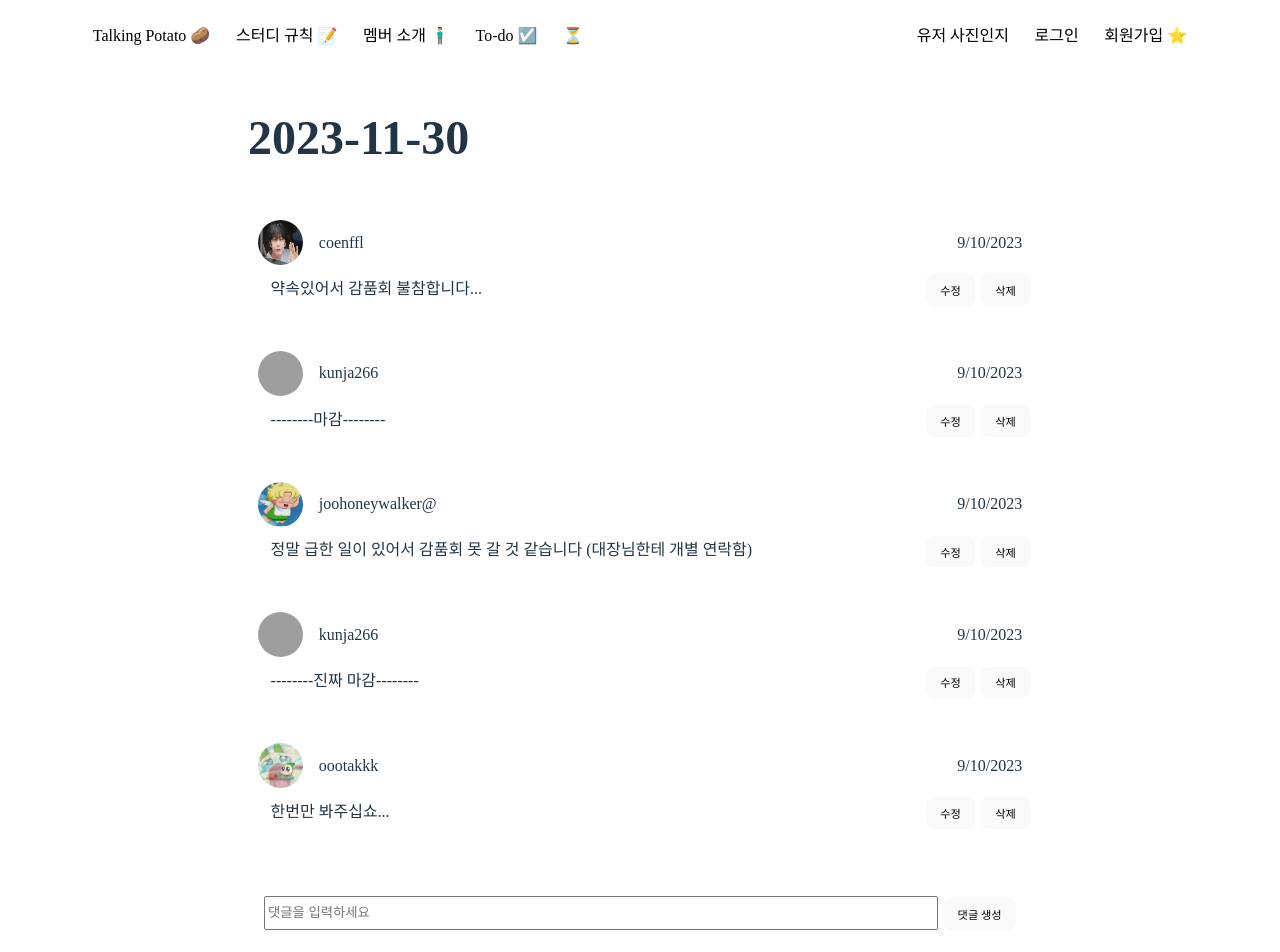
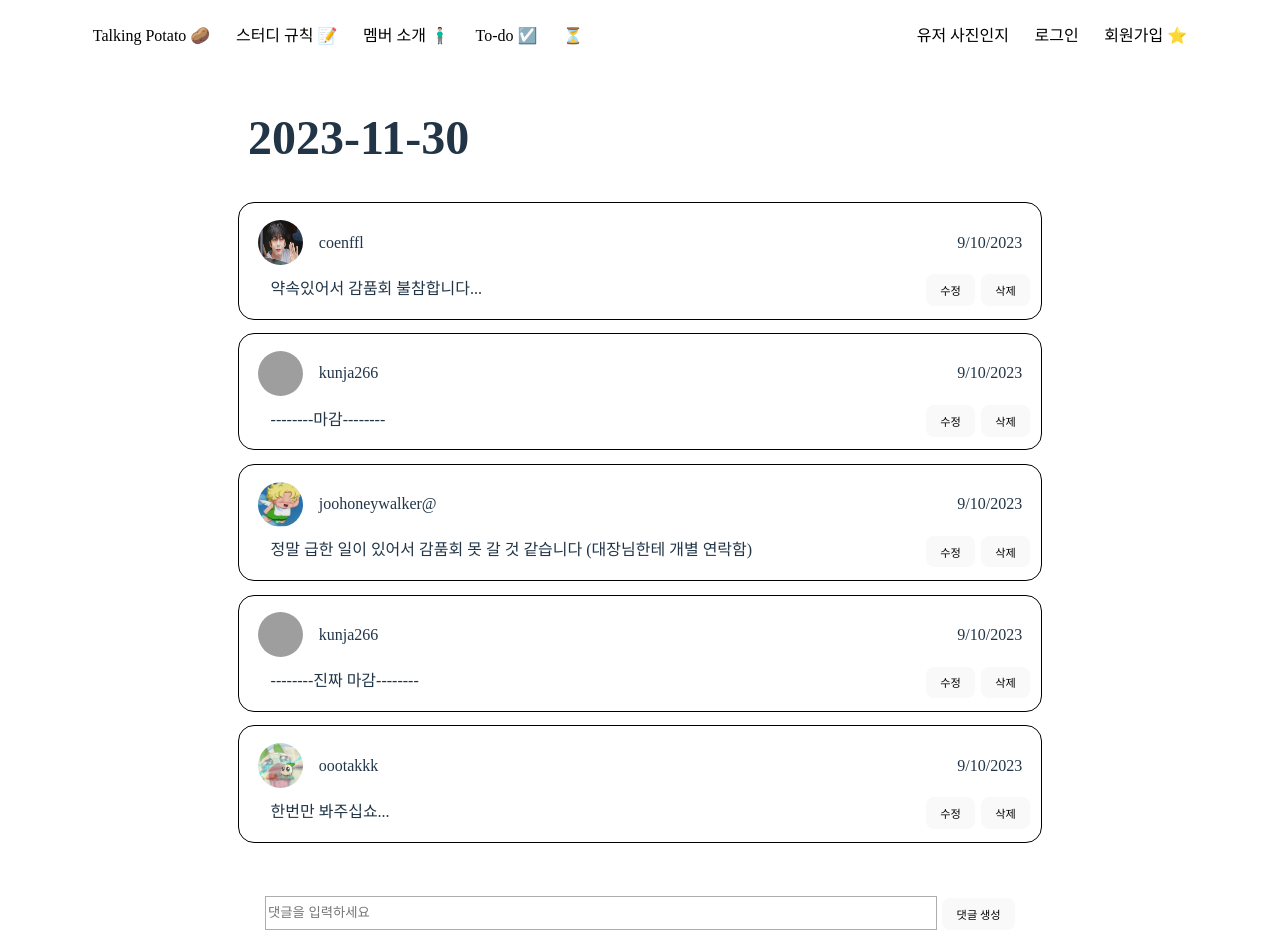
Before and after one commit to speaking-potato-meeting/Potato_api, a React (Vite) app in the folder front/: page / in a window 1280 px wide. Shown: the top 952 px of the page. Built offline with nearby package versions, Linux system fonts and the light colour scheme; grey boxes are pictures that could not be loaded; a web font is replaced by a local one.

Commit message:
style: comment css 파일 수정

```diff
--- a/front/src/components/Comment.css
+++ b/front/src/components/Comment.css
@@ -60,7 +60,7 @@
 /* 댓글 수정 모드시 나타나는 input */
 .comment-edit-input {
   font-family: 'Dovemayo_gothic';
-  width: 400px;
+  width: 650px;
   height: 22px;
   font-size: 16px;
   margin: 0.4rem 1rem;
@@ -77,6 +77,16 @@
 /* 댓글 생성 input */
 .comment-input {
   width: 80%;
+  border: 1px rgb(173, 173, 173) solid;
   /* font-family: 'Dovemayo_gothic'; */
   /* font-size: 16px; */
 }
+
+@media (prefers-color-scheme: light) {
+  .comment li {
+    border-color: black;
+  }
+  .comment-edit-input {
+    border: 1px rgb(173, 173, 173) solid;
+  }
+}
```
